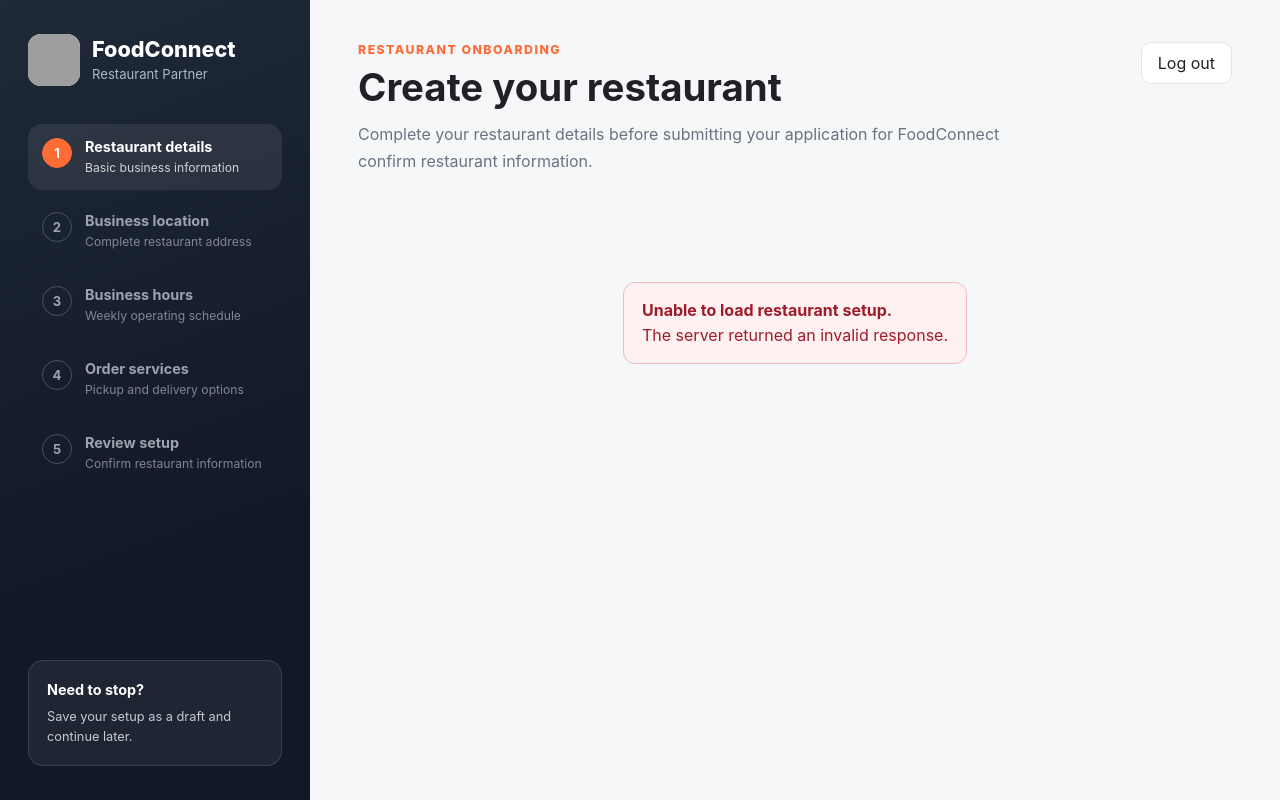
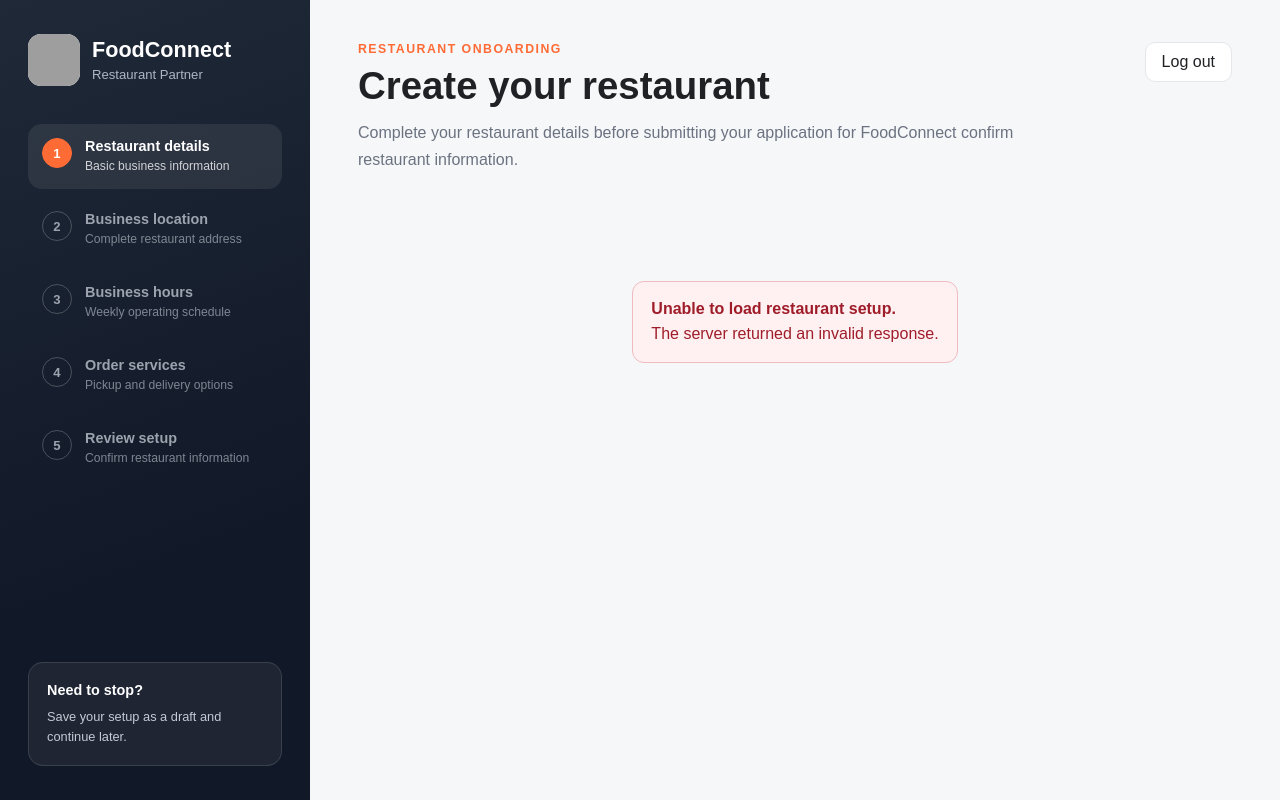
Before and after one commit to damocles-24/FoodConnect, a PHP site: page /html/create_restaurant.html in a window 1280 px wide. Run offline with PHP 8.4, Linux system fonts and the light colour scheme; grey boxes are pictures that could not be loaded.

Commit message:
Two font-family

```diff
--- a/frontend/css/admin.css
+++ b/frontend/css/admin.css
@@ -29,11 +29,7 @@
 body {
   margin: 0;
 
-  font-family:
-    Inter,
-    Arial,
-    Helvetica,
-    sans-serif;
+  font-family: Arial, sans-serif;
 
   color: var(--text);
   background: var(--background);
--- a/frontend/css/cashier_dashboard.css
+++ b/frontend/css/cashier_dashboard.css
@@ -28,7 +28,6 @@
 }
 
 body {
-  font-family: "Poppins", sans-serif;
   background: var(--bg-color);
   color: var(--text-primary);
   min-height: 100vh;
--- a/frontend/css/create_restaurant.css
+++ b/frontend/css/create_restaurant.css
@@ -39,11 +39,7 @@ body {
     margin: 0;
     min-height: 100vh;
 
-    font-family:
-        Inter,
-        Arial,
-        Helvetica,
-        sans-serif;
+    font-family: Arial, sans-serif;
 
     color: var(--text);
     background: var(--background);
--- a/frontend/css/restaurant.css
+++ b/frontend/css/restaurant.css
@@ -29,7 +29,7 @@
 *{ margin:0; padding:0; box-sizing:border-box; }
 html{ -webkit-text-size-adjust: 100%; }
 body{
-  font-family: -apple-system, BlinkMacSystemFont, "Segoe UI", Roboto, Arial, sans-serif;
+  font-family: -apple-system, BlinkMacSystemFont, "Segoe UI", Poppins, Arial, sans-serif;
   background: var(--bg);
   color: var(--text);
 }
```
Also changed, not shown: frontend/css/partner_apply.css (+1 -7 lines).
